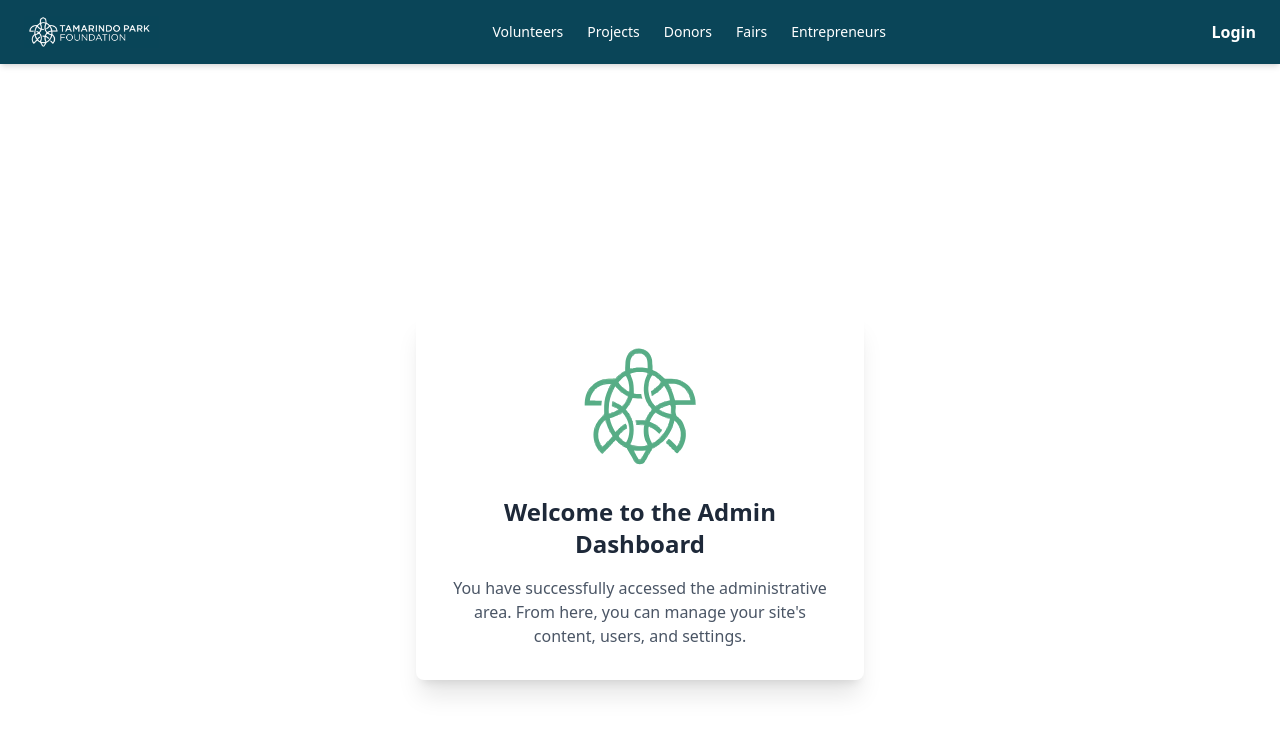
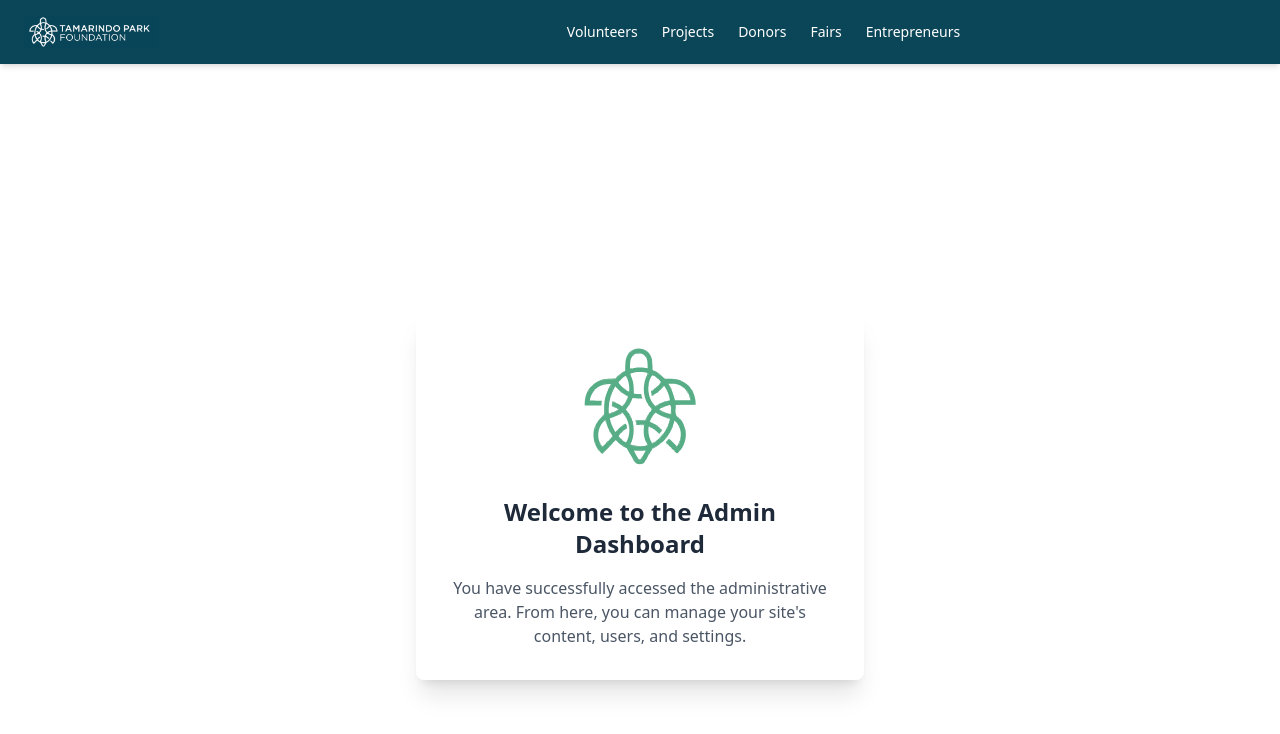
Before and after one commit to Jose-Picado-Zamora/Progra4-Proyecto, a React (Vite) app: page / in a window 1280 px wide. Shown: the top 734 px of the page. Built offline with nearby package versions, Linux system fonts and the light colour scheme.

Commit message:
borrado de login and authcontext no implementado

```diff
--- a/src/Context/AuthContext.tsx
+++ /dev/null
@@ -1,25 +0,0 @@
-import { ReactNode } from "@tanstack/react-router";
-import { createContext } from "react";
-import { useState } from "react";
-
-
-export const AuthContext = createContext({})
-
-
-interface type{
-
-    children: ReactNode;
-};
-
-
-export const AuthProvider = ({ children }: type) => {
-
-    const [project, setProjects] = useState(null);
-
-    return (
-        <AuthContext.Provider value={{ project, setProjects }}>
-            {children}
-        </AuthContext.Provider>
-
-    )
-}
--- a/src/components/Navbar.tsx
+++ b/src/components/Navbar.tsx
@@ -5,10 +5,10 @@ const Navbar = () => {
   const darkBlue = "#0A4558";
   return (
     <nav
-      className={`text-white px-6 py-4 flex justify-between items-center shadow-md`}
+      className={`text-white px-6 py-4 flex justify-center items-center shadow-md`}
       style={{ backgroundColor: darkBlue }}
     >
-      <Link to="/" className="flex items-center">
+      <Link to="/" className="flex items-center mr-100">
         <img src="/logo.png" alt="Fundación logo" className="h-8 w-auto mr-2" />
       </Link>
 
@@ -20,8 +20,7 @@ const Navbar = () => {
         <li><Link to="/entrepreneurs" className="hover:text-gray-300">Entrepreneurs</Link></li>
       </ul>
 
-      <div>
-        <Link to="/login" className="font-semibold hover:text-gray-300">Login</Link>
+      <div className="ml-auto">
       </div>
     </nav>
   );
```
Also changed, not shown: src/main.tsx (+1 -6 lines).
